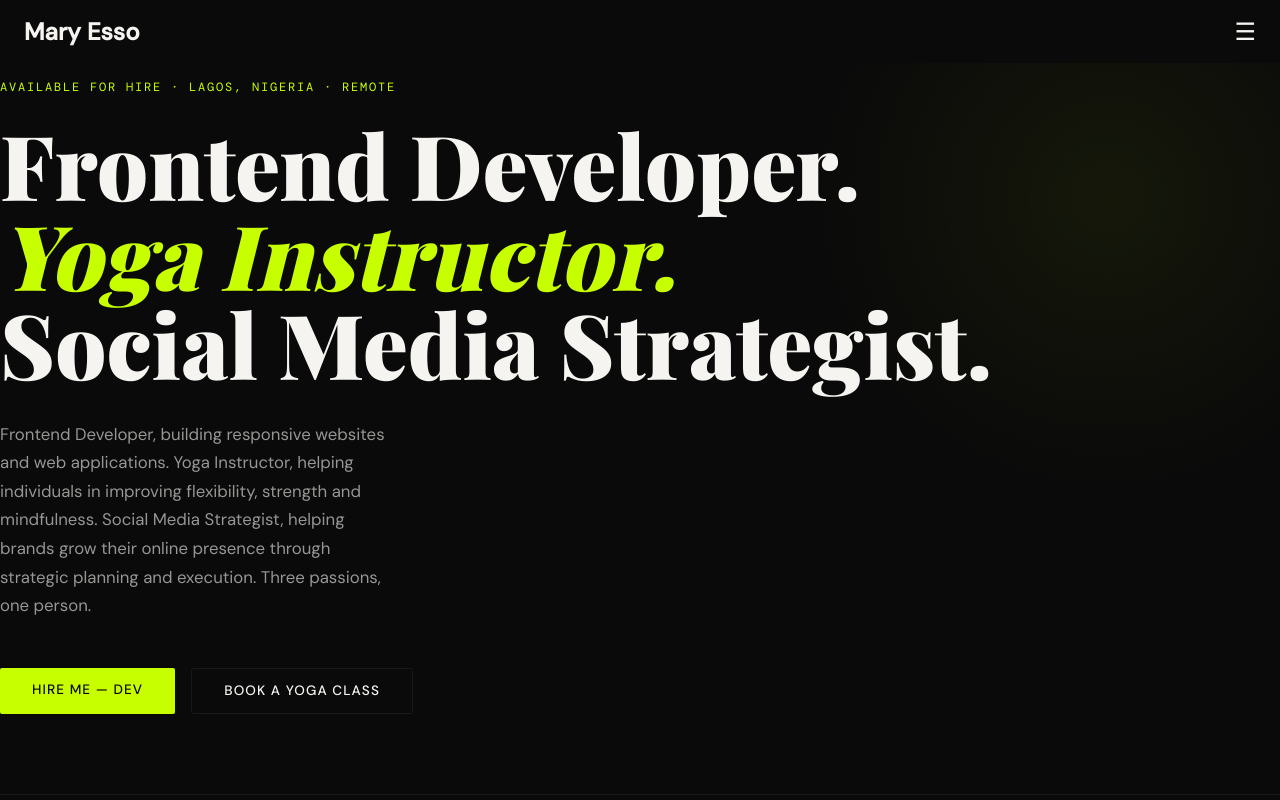
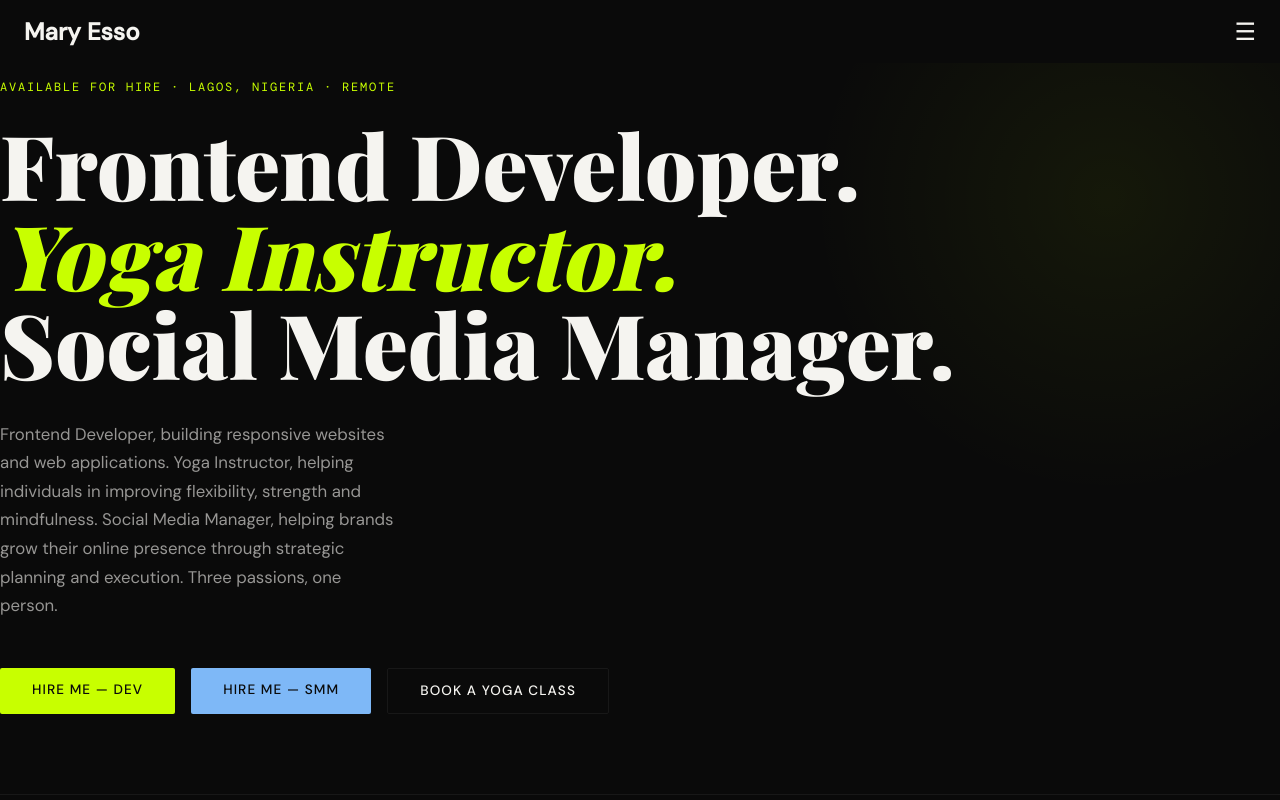
Before and after one commit to Temmy-codes/portfolio_react, a React (Vite) app: page / in a window 1280 px wide. Shown: the top 800 px of the page. Built offline with nearby package versions, Linux system fonts and the light colour scheme; a web font is replaced by a local one.

Commit message:
Update Home.jsx

```diff
--- a/src/components/Home.jsx
+++ b/src/components/Home.jsx
@@ -7,21 +7,25 @@ function Home() {
     <>
       <section className="hero">
         <div className="hero-tag">Available for hire · Lagos, Nigeria · Remote</div>
-        <h1>Frontend Developer.<br /><em>Yoga Instructor.</em><br />Social Media Strategist. </h1>
+        <h1>Frontend Developer.<br /><em>Yoga Instructor.</em><br />Social Media Manager. </h1>
         <p className="hero-sub">
           Frontend Developer, building responsive websites and web applications. Yoga Instructor,
-          helping individuals in improving flexibility, strength and mindfulness. Social Media Strategist,
+          helping individuals in improving flexibility, strength and mindfulness. Social Media Manager,
           helping brands grow their online presence through strategic planning and execution.
           Three passions, one person.
         </p>
        <div className="hero-cta">
-          <a href="#dev" className="btn btn-primary" onClick={e => { e.preventDefault(); scrollTo('dev'); }}>
+  <a href="https://wa.me/2348061131892" target="_blank" rel="noopener noreferrer" className="btn btn-primary">
     Hire Me — Dev
   </a>
-          <a href="#yoga" className="btn btn-outline" onClick={e => { e.preventDefault(); scrollTo('yoga'); }}>
+  <a href="https://wa.me/2348061131892" target="_blank" rel="noopener noreferrer" className="btn btn-content">
+    Hire Me — SMM
+  </a>
+  <a href="/yoga" className="btn btn-outline">
     Book a Yoga Class
   </a>
 </div>
+
         <div className="hero-stats">
           <div><div className="stat-num">5M+</div><div className="stat-label">TikTok Views</div></div>
           <div><div className="stat-num">5+</div><div className="stat-label">Live Projects</div></div>
```
Lines whose indentation alone changed are shown as unchanged.
